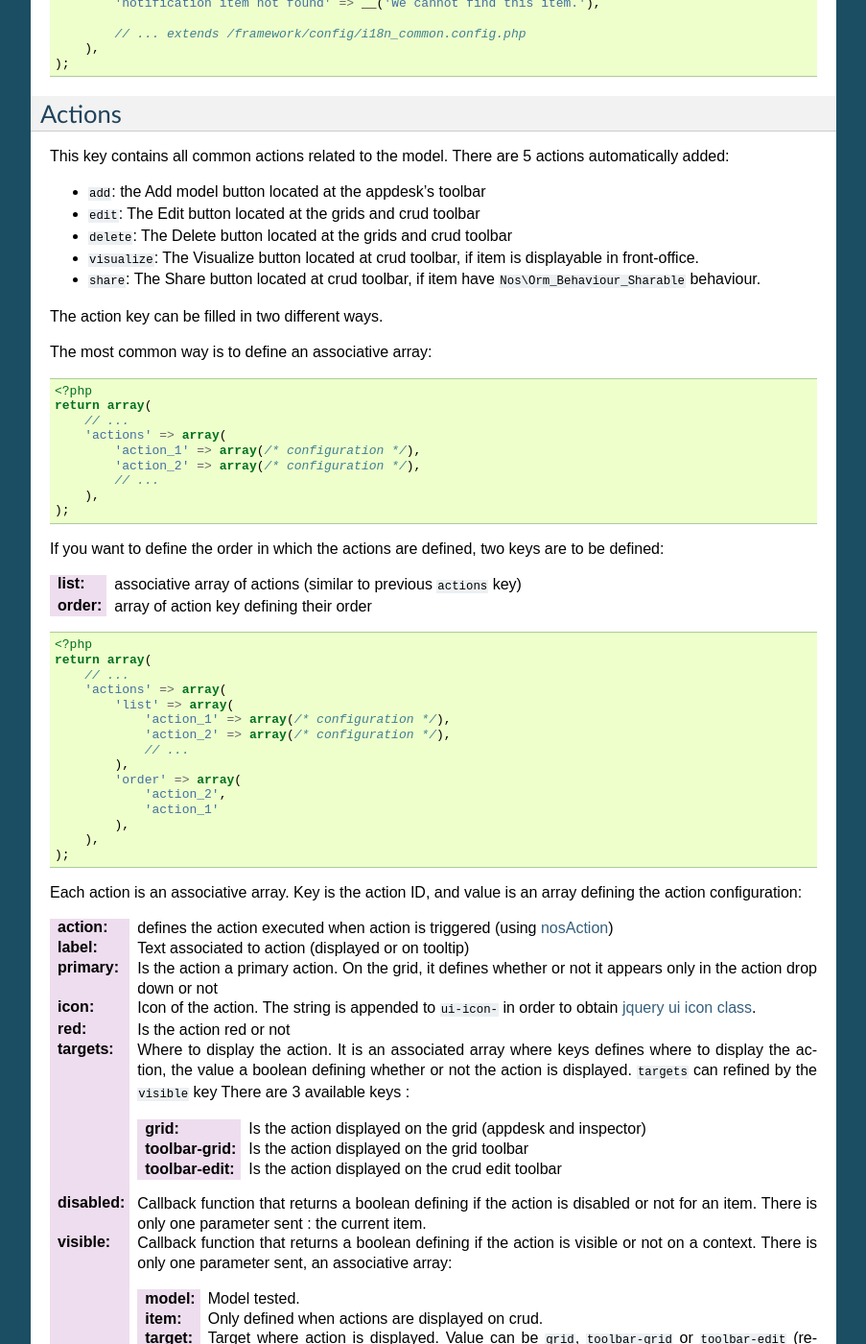
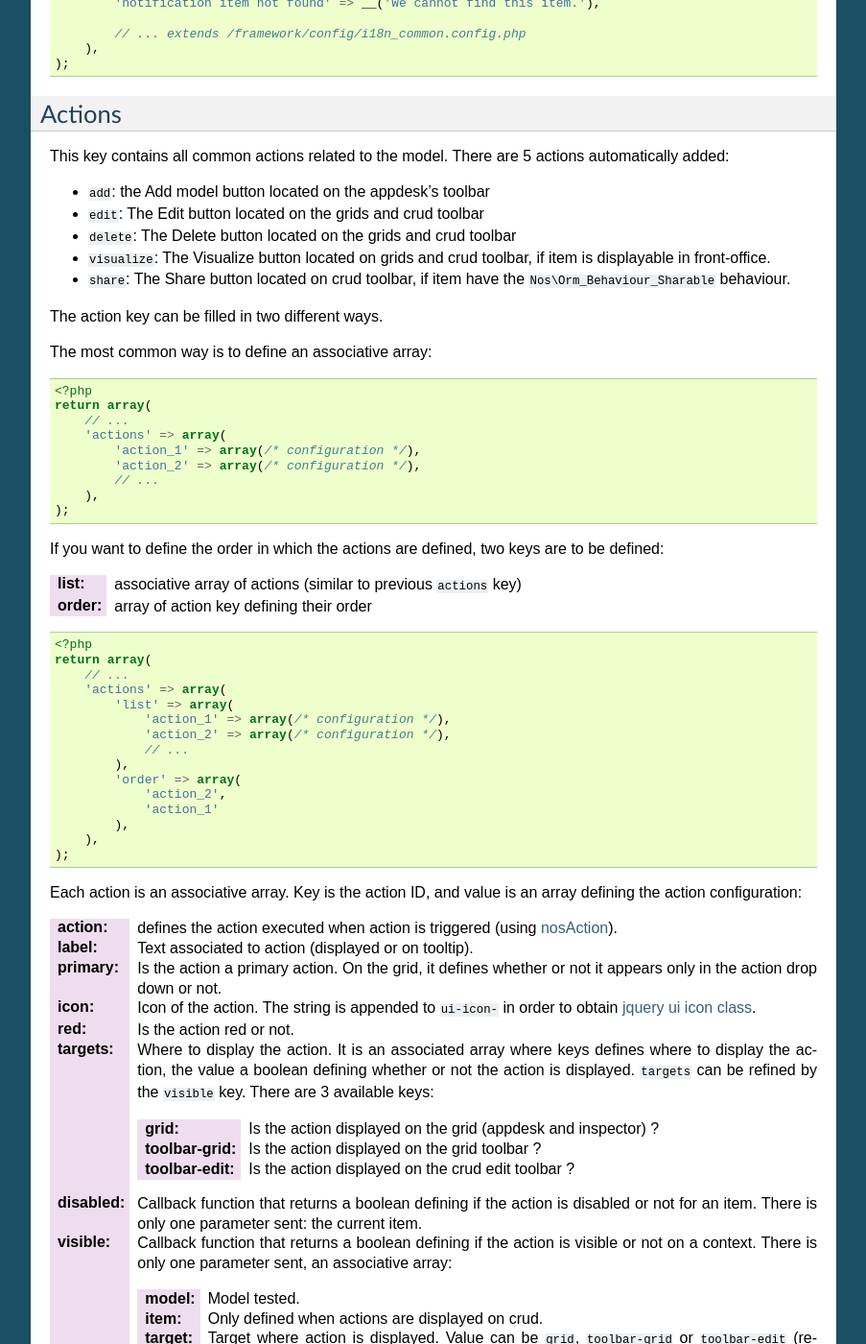
Before and after one commit to vrcAlbert/documentation-api, a Sphinx documentation site: the page built from source/php/configuration/application/common.rst, in a window 1280 px wide and 1400 px high, scrolled down 1916 px. Shown: the whole window at 96% size, without its empty margins (198-1101 px from the left). Built offline with Sphinx 7.4.7, drawn with Linux system fonts in a browser that asks for light colours; cross-references to code outside the pages are shown as plain code; some of the changed text lies outside the part shown.

Commit message:
almost finished (requires proofreading)

```diff
--- a/source/php/configuration/application/common.rst
+++ b/source/php/configuration/application/common.rst
@@ -126,11 +126,11 @@
 
 This key contains all common actions related to the model. There are 5 actions automatically added:
 
-* ``add``: the :guilabel:`Add model` button located at the appdesk's toolbar
-* ``edit``: The :guilabel:`Edit` button located at the grids and crud toolbar
-* ``delete``: The :guilabel:`Delete` button located at the grids and crud toolbar
-* ``visualize``: The :guilabel:`Visualize` button located at crud toolbar, if item is displayable in front-office.
-* ``share``: The :guilabel:`Share` button located at crud toolbar, if item have :php:class:`Nos\\Orm_Behaviour_Sharable` behaviour.
+* ``add``: the :guilabel:`Add model` button located on the appdesk's toolbar
+* ``edit``: The :guilabel:`Edit` button located on the grids and crud toolbar
+* ``delete``: The :guilabel:`Delete` button located on the grids and crud toolbar
+* ``visualize``: The :guilabel:`Visualize` button located on grids and crud toolbar, if item is displayable in front-office.
+* ``share``: The :guilabel:`Share` button located on crud toolbar, if item have the :php:class:`Nos\\Orm_Behaviour_Sharable` behaviour.
 
 The action key can be filled in two different ways.
 
@@ -173,18 +173,18 @@
 
 Each action is an associative array. Key is the action ID, and value is an array defining the action configuration:
 
-:action: defines the action executed when action is triggered (using :doc:`/javascript/$/nosAction`)
-:label: Text associated to action (displayed or on tooltip)
-:primary: Is the action a primary action. On the grid, it defines whether or not it appears only in the action drop down or not
+:action: defines the action executed when action is triggered (using :doc:`/javascript/$/nosAction`).
+:label: Text associated to action (displayed or on tooltip).
+:primary: Is the action a primary action. On the grid, it defines whether or not it appears only in the action drop down or not.
 :icon: Icon of the action. The string is appended to ``ui-icon-`` in order to obtain `jquery ui icon class <http://jqueryui.com/themeroller/#icons>`__.
-:red: Is the action red or not
-:targets: Where to display the action. It is an associated array where keys defines where to display the action, the value a boolean defining whether or not the action is displayed. ``targets`` can refined by the ``visible`` key There are 3 available keys :
+:red: Is the action red or not.
+:targets: Where to display the action. It is an associated array where keys defines where to display the action, the value a boolean defining whether or not the action is displayed. ``targets`` can be refined by the ``visible`` key. There are 3 available keys:
 
-    :grid: Is the action displayed on the grid (appdesk and inspector)
-    :toolbar-grid: Is the action displayed on the grid toolbar
-    :toolbar-edit: Is the action displayed on the crud edit toolbar
+    :grid: Is the action displayed on the grid (appdesk and inspector) ?
+    :toolbar-grid: Is the action displayed on the grid toolbar ?
+    :toolbar-edit: Is the action displayed on the crud edit toolbar ?
 
-:disabled: Callback function that returns a boolean defining if the action is disabled or not for an item. There is only one parameter sent : the current item.
+:disabled: Callback function that returns a boolean defining if the action is disabled or not for an item. There is only one parameter sent: the current item.
 :visible: Callback function that returns a boolean defining if the action is visible or not on a context. There is only one parameter sent, an associative array:
 
     :model: Model tested.
@@ -226,10 +226,32 @@
 Default actions and particular cases
 ====================================
 
-Default actions (such as ``add`` or ``edit``) can be overloaded with this ``actions`` key
+Default actions (such as ``add`` or ``edit``) can be overloaded with this ``actions`` key. `\\Arr::merge <http://fuelphp.com/docs/classes/arr.html#/method_merge>`__ is used to merge defined actions with default actions.
+
+This will hide the default ``add`` action:
+
+.. code-block:: php
+
+    <?php
+    return array(
+        // ...
+        'actions '=> array(
+            'add' => false,
+        ),
+    );
 
 Placeholders
 ============
+
+Placeholders are available in order to simplify action targets and labels. First, some placeholders are always available:
+
+* ``controller_base_url``: url of crud controller
+* ``model_label``: generated from model class name
+* ``_id``: id of the object
+* ``_context``: if behaviour contextable
+* ``publication_status``: if behaviour publishable
+
+Additionally, all ``dataset`` items are used as placeholders.
 
 Icons
 *****
```
Also changed, not shown: other parts of source/php/configuration/application/common.rst (+2 -2 lines).
